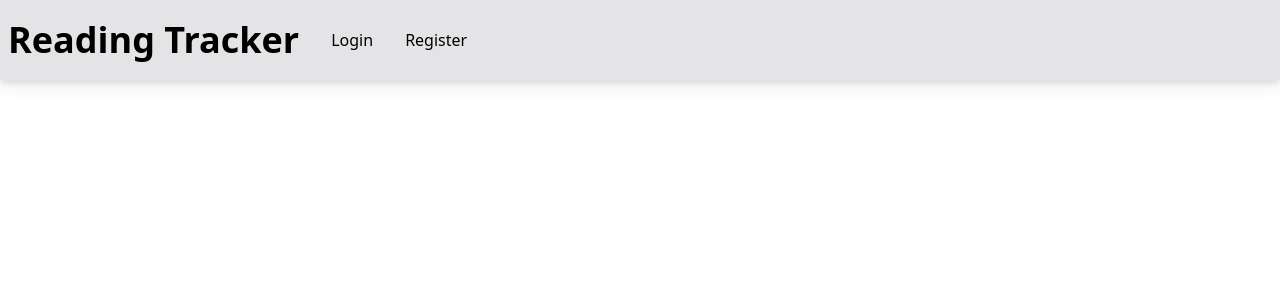
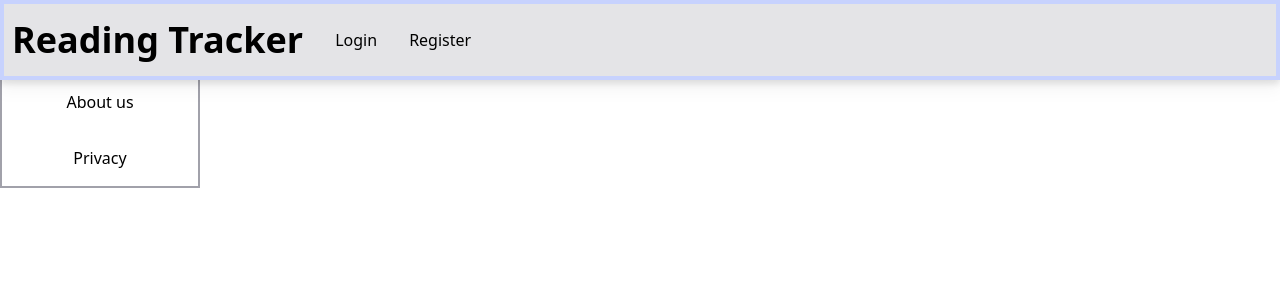
Before and after one commit to kmitova/django_react_project, a React (Create React App) app in the folder frontend/: page /privacy in a window 1280 px wide. Shown: the top 300 px of the page. Built offline with nearby package versions, Linux system fonts and the light colour scheme; no server answers.

Commit message:
footer pages

```diff
--- a/frontend/src/App.js
+++ b/frontend/src/App.js
@@ -15,6 +15,8 @@ import UserDetails from "./components/UserDetails";
 import ProfilePage from "./views/ProfilePage";
 import EditProfile from "./components/PofileEdit";
 import CustomShelf from "./components/CustomShelf";
+import About from "./views/aboutPages/About";
+import Privacy from "./views/aboutPages/Privacy";
 
 
 
@@ -36,6 +38,8 @@ function App() {
             <Route element={<ProfilePage />} path="/your_profile/:id"/>
             <Route element={<EditProfile />} path="/edit-profile/:id"/>
             <Route element={<CustomShelf />} path="/shelf/:id"/>
+            <Route element={<About />} path="/about"/>
+            <Route element={<Privacy />} path="/privacy"/>
           </Routes>
         </AuthProvider>
         <Footer />
--- a/frontend/src/components/Footer.js
+++ b/frontend/src/components/Footer.js
@@ -1,7 +1,16 @@
+import {Link} from "react-router-dom";
+import React from "react";
+
 const Footer = () => {
   return (
     <div>
       <h4>Footer element</h4>
+        <p>links to other pages (about, careers, teams, privacy, etc)</p>
+        <ul className='border-2 border-zinc-400 w-[200px]'>
+            <li className='text-center'><Link to={`/about`}>About us</Link></li>
+            <li className='text-center'><Link to={`/privacy`}>Privacy</Link></li>
+
+        </ul>
     </div>
   );
 };
--- a/frontend/src/components/Navbar.js
+++ b/frontend/src/components/Navbar.js
@@ -36,7 +36,7 @@ const Navbar = () => {
             .catch(console.error)
     }, [])
   return (
-      <div className="w-screen h-[80px] z-10 bg-zinc-200 fixed drop-shadow-lg">
+      <div className="w-[100%] h-[80px] z-10 bg-zinc-200 fixed drop-shadow-lg border-4 border-indigo-200">
           <div className="px-2 flex justify-between items-center w-full h-full">
               <div className="flex items-center">
                   <h1 className="text-3xl font-bold mr-4 sm:text-4xl">Reading Tracker</h1>
@@ -112,7 +112,6 @@ const Navbar = () => {
 
 
                       }
-
       </div>
 
   )
--- /dev/null
+++ b/frontend/src/views/aboutPages/About.js
@@ -0,0 +1,11 @@
+import React from 'react';
+
+const About = () => {
+    return (
+        <div>
+            about page
+        </div>
+    )
+}
+
+export default About;
--- /dev/null
+++ b/frontend/src/views/aboutPages/Privacy.js
@@ -0,0 +1,11 @@
+import React from 'react';
+
+const Privacy = () => {
+    return (
+        <div>
+            privacy page
+        </div>
+    )
+}
+
+export default Privacy;
```
